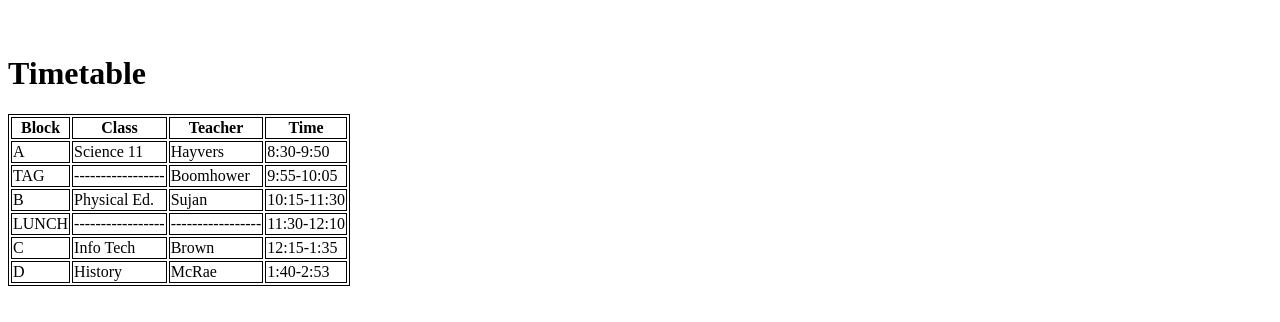
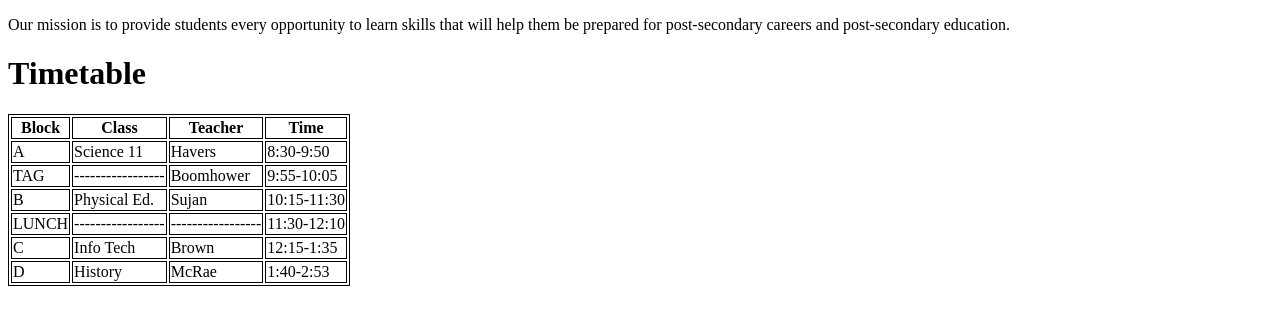
Before and after one commit to gupnij78/gupnij78.github.io, a plain HTML site: page enver.html in a window 1280 px wide. Shown: the part 254-576 px from the top of the page. Drawn offline with Linux system fonts and the light colour scheme.

Commit message:
Update enver.html

```diff
--- a/enver.html
+++ b/enver.html
@@ -14,6 +14,7 @@
 Enver Creek Secondary, home of the Cougars, has been educating the Surrey youth since 1997. Our variety of departments and opportunities will help students, grade 8-12, learn and succeed.
    <br>
    <br>
+Our mission is to provide students every opportunity to learn skills that will help them be prepared for post-secondary careers and post-secondary education.
    <br>
       <h1>Timetable</h1>
    <table>
@@ -26,7 +27,7 @@ Enver Creek Secondary, home of the Cougars, has been educating the Surrey youth
         <tr>
            <td>A</td>
            <td>Science 11</td>
-           <td>Hayvers</td>
+           <td>Havers</td>
            <td>8:30-9:50</td>
         </tr>
         <tr>
@@ -58,3 +59,7 @@ Enver Creek Secondary, home of the Cougars, has been educating the Surrey youth
            <td>History</td>
            <td>McRae</td>
            <td>1:40-2:53</td>
+        </tr>
+    </table>
+ </body>
+</html>
```
